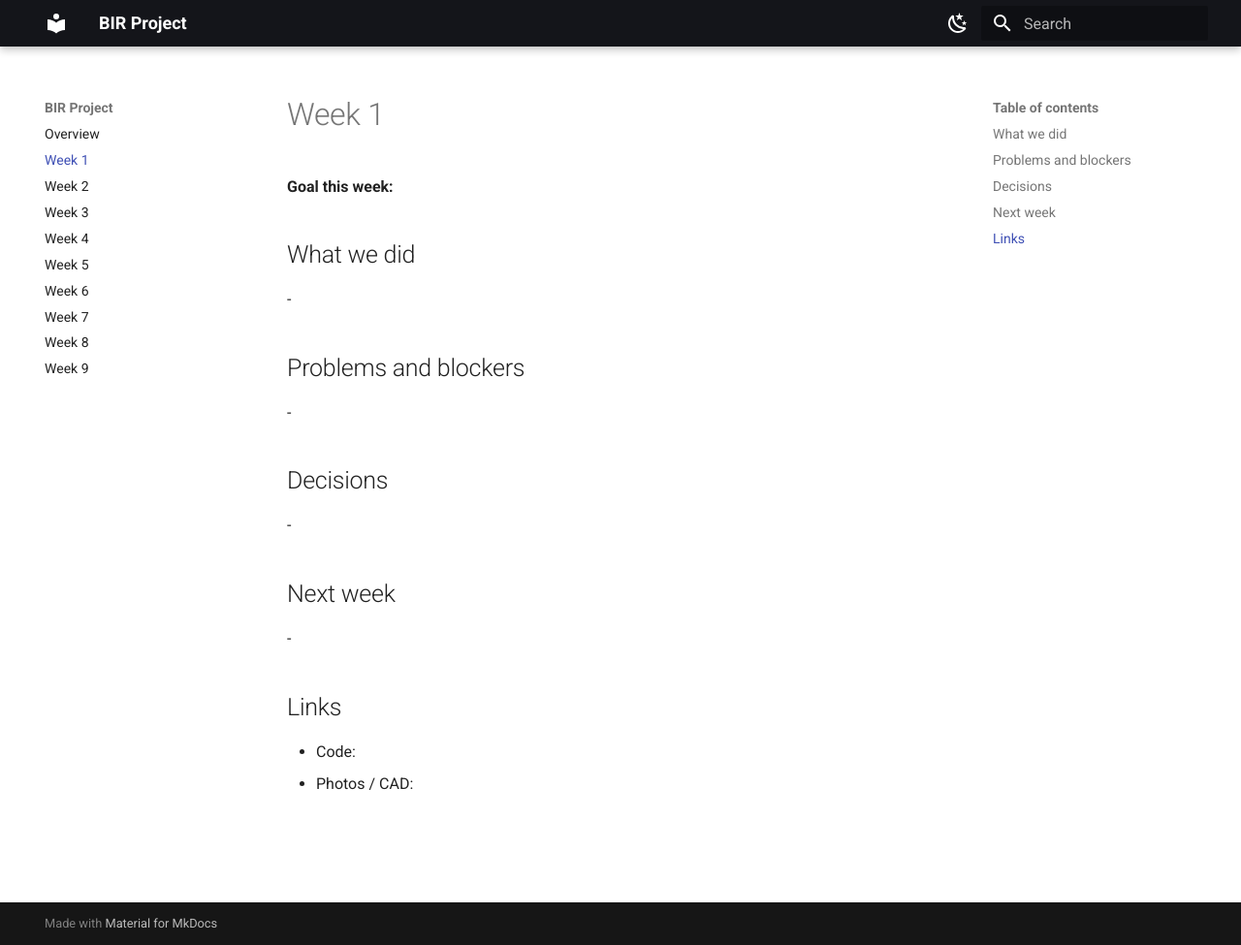
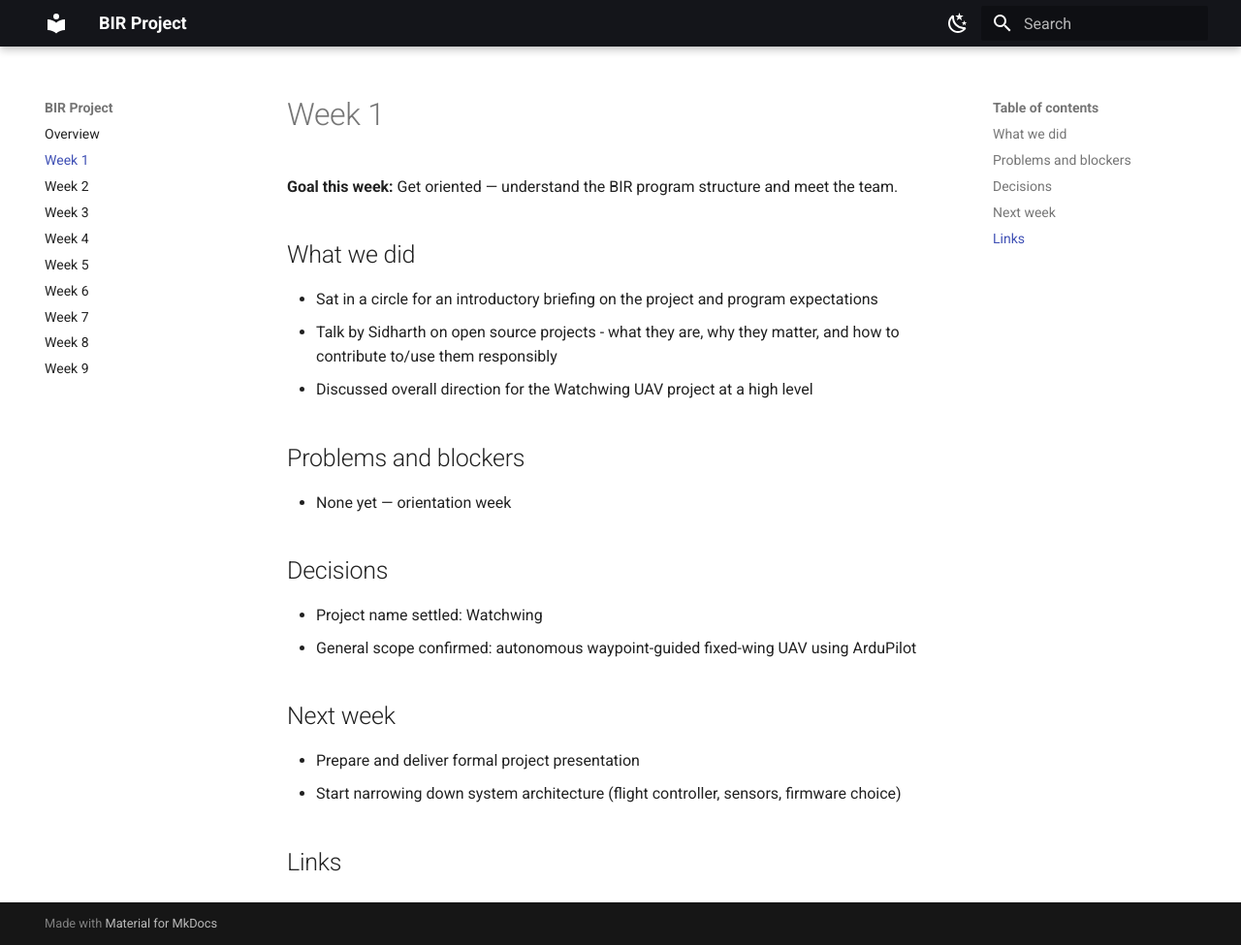
Before and after one commit to BuilderinResidencyTinkerspace/WATCH_WING, an MkDocs documentation site: the page built from docs/week-01.md, in a window 1280 px wide and 975 px high. Shown: the whole window at 97% size. Built offline with MkDocs 1.6.1 and Material for MkDocs 9.7.7, drawn with Linux system fonts in a browser that asks for light colours.

Commit message:
Update week-01.md

```diff
--- a/docs/week-01.md
+++ b/docs/week-01.md
@@ -1,24 +1,22 @@
 # Week 1
 
 **Goal this week:**
+Get oriented — understand the BIR program structure and meet the team.
 
 ## What we did
-
--
+- Sat in a circle for an introductory briefing on the project and program expectations
+- Talk by Sidharth on open source projects - what they are, why they matter, and how to contribute to/use them responsibly
+- Discussed overall direction for the Watchwing UAV project at a high level
 
 ## Problems and blockers
-
--
+- None yet — orientation week
 
 ## Decisions
-
--
+- Project name settled: Watchwing
+- General scope confirmed: autonomous waypoint-guided fixed-wing UAV using ArduPilot
 
 ## Next week
-
--
+- Prepare and deliver formal project presentation
+- Start narrowing down system architecture (flight controller, sensors, firmware choice)
 
 ## Links
-
-- Code:
-- Photos / CAD:
```
